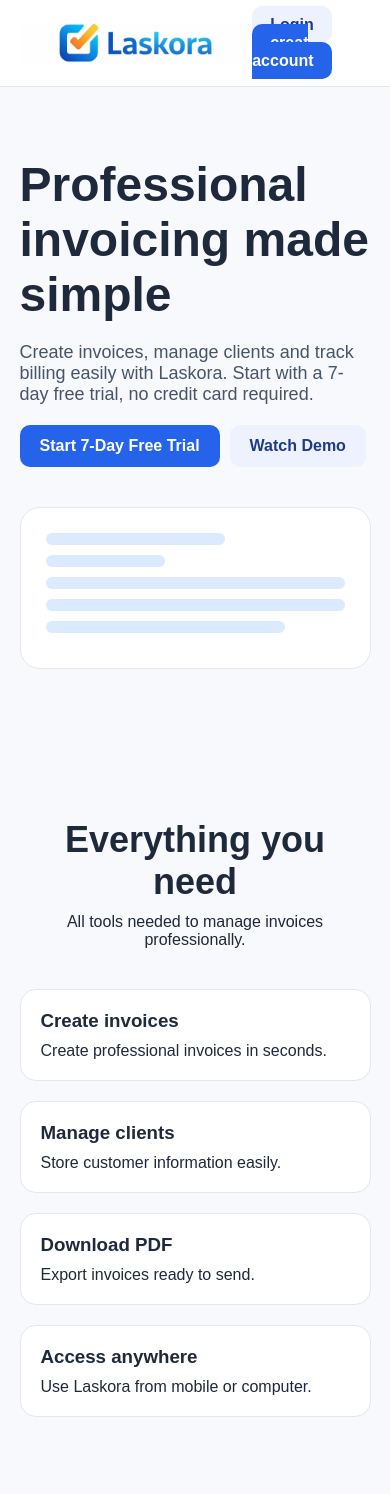
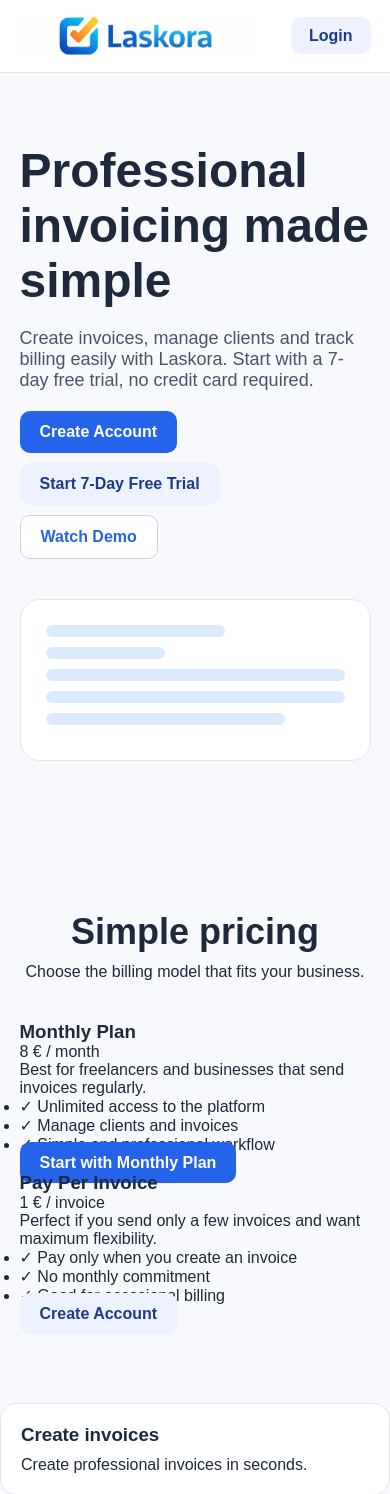
Before and after one commit to laskora-app/laskora, a Django app: page / in a window 390 px wide. Shown: the top 1494 px of the page. Run offline with Django 5.2, Linux system fonts and the light colour scheme.

Commit message:
update hero buttons and add pricing section

```diff
--- a/billing/templates/billing/home.html
+++ b/billing/templates/billing/home.html
@@ -7,6 +7,23 @@
 <title>Laskora - Smart Invoicing</title>
 
 <style>
+    .vertical-buttons{
+display:flex;
+flex-direction:column;
+align-items:flex-start;
+gap:12px;
+margin-top:20px;
+}
+
+.btn-outline{
+background:white;
+color:#2563eb;
+border:1px solid #cbd5e1;
+}
+
+.btn-outline:hover{
+background:#f8fafc;
+}
 
 *{
 margin:0;
@@ -207,8 +283,7 @@ grid-template-columns:1fr;
 </div>
 
 <div class="nav-actions">
-<a href="/login/" class="login">Login</a>
-<a href="/signup/" class="signup">creat account</a>
+    <a href="/login/" class="login">Login</a>
 </div>
 
 </div>
@@ -225,9 +300,10 @@ Create invoices, manage clients and track billing easily with Laskora.
 Start with a 7-day free trial, no credit card required.
 </p>
 
-<div class="hero-buttons">
-<a href="/signup/" class="btn btn-primary">Start 7-Day Free Trial</a>
-<a href="#demo" class="btn btn-secondary">Watch Demo</a>
+<div class="hero-buttons vertical-buttons">
+    <a href="/signup/" class="btn btn-primary">Create Account</a>
+    <a href="/signup/" class="btn btn-secondary">Start 7-Day Free Trial</a>
+    <a href="#demo" class="btn btn-outline">Watch Demo</a>
 </div>
 
 </div>
@@ -244,15 +320,44 @@ Start with a 7-day free trial, no credit card required.
 
 </div>
 </section>
+<section class="section">
+    <div class="container">
 
-<section class="section">
+        <div class="section-title">
+            <h2>Simple pricing</h2>
+            <p>Choose the billing model that fits your business.</p>
+        </div>
 
-<div class="container">
+        <div class="pricing-grid">
 
-<div class="section-title">
-<h2>Everything you need</h2>
-<p>All tools needed to manage invoices professionally.</p>
-</div>
+            <div class="pricing-card featured">
+                <h3>Monthly Plan</h3>
+                <div class="price">8 € <span>/ month</span></div>
+                <p>Best for freelancers and businesses that send invoices regularly.</p>
+                <ul>
+                    <li>✓ Unlimited access to the platform</li>
+                    <li>✓ Manage clients and invoices</li>
+                    <li>✓ Simple and professional workflow</li>
+                </ul>
+                <a href="/signup/" class="btn btn-primary">Start with Monthly Plan</a>
+            </div>
+
+            <div class="pricing-card">
+                <h3>Pay Per Invoice</h3>
+                <div class="price">1 € <span>/ invoice</span></div>
+                <p>Perfect if you send only a few invoices and want maximum flexibility.</p>
+                <ul>
+                    <li>✓ Pay only when you create an invoice</li>
+                    <li>✓ No monthly commitment</li>
+                    <li>✓ Good for occasional billing</li>
+                </ul>
+                <a href="/signup/" class="btn btn-secondary">Create Account</a>
+            </div>
+
+        </div>
+
+    </div>
+</section>
 
 <div class="features">
 
```
Also changed, not shown: other parts of billing/templates/billing/home.html (+59 -0 lines).
